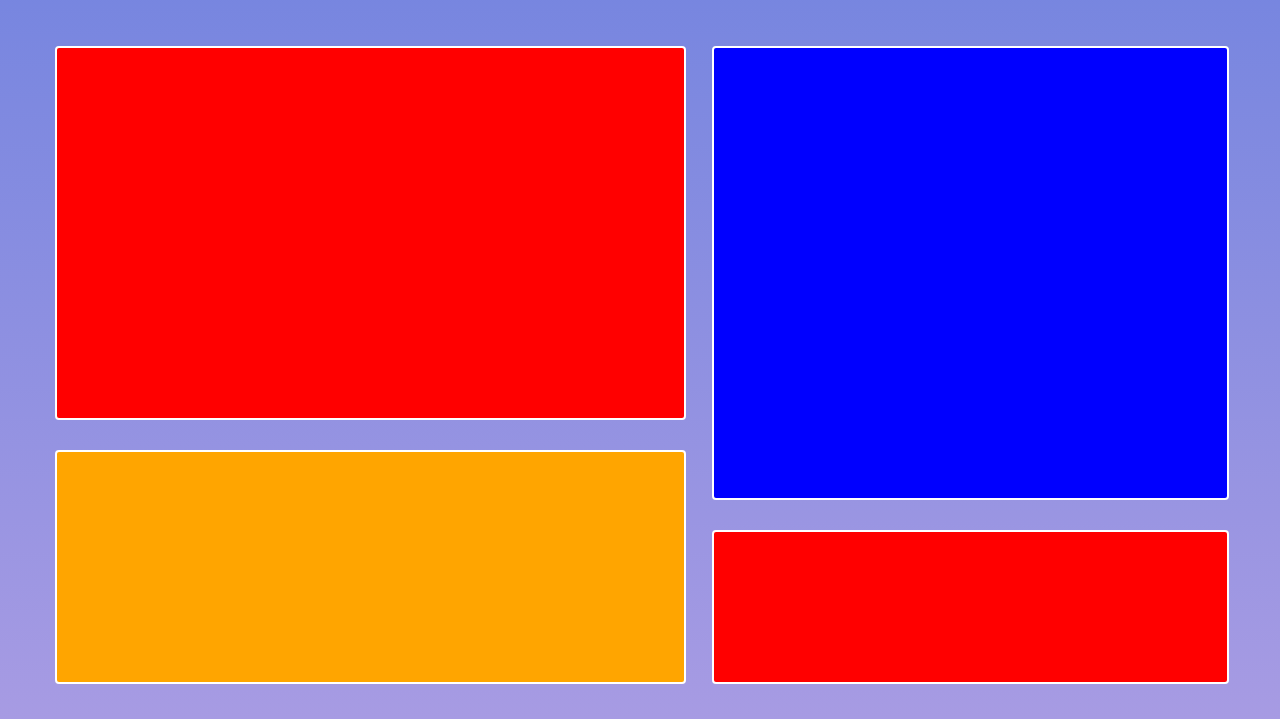
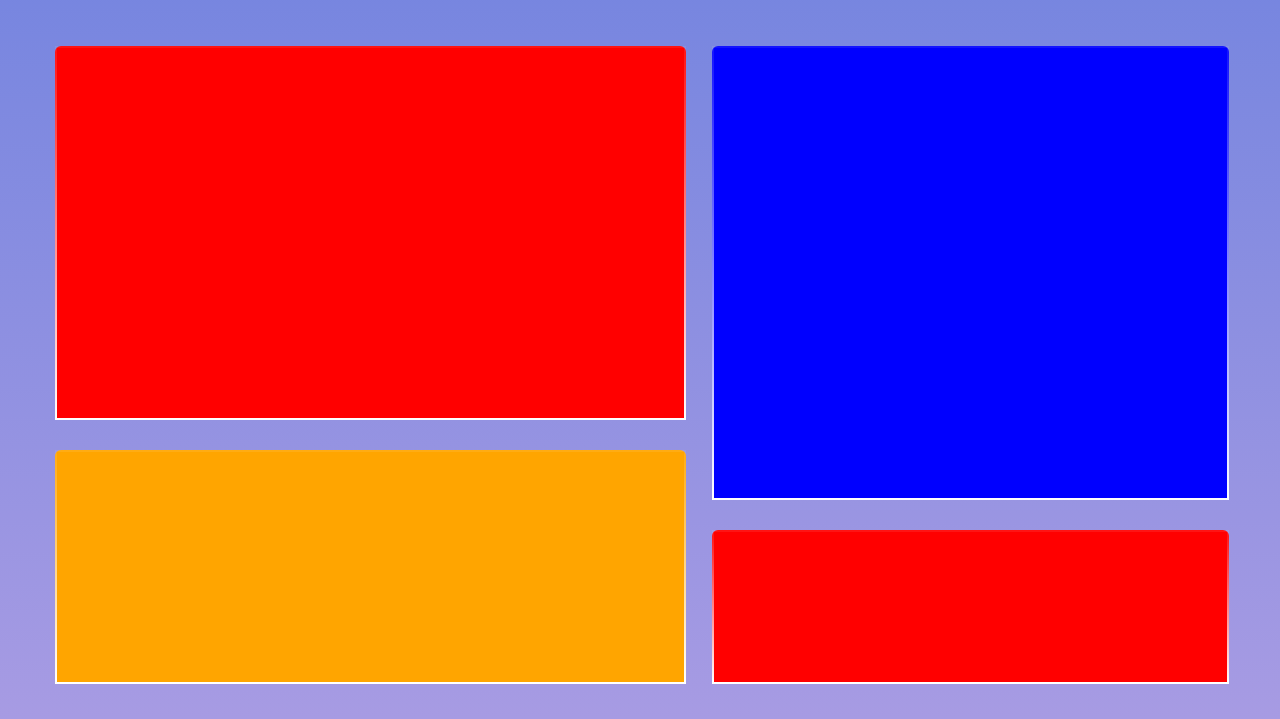
Before and after one commit to Cloiw/Portafolio, a plain HTML site: page index.html in a window 1280 px wide. Shown: the part 99-818 px from the top of the page. Drawn offline with Linux system fonts and the light colour scheme; a web font is replaced by a local one.

Commit message:
borde estructura proyectos

```diff
--- a/src/css/style.css
+++ b/src/css/style.css
@@ -98,9 +98,12 @@ nav{
 
 .project-one-top,.project-two-bot,.project-three-top,.project-four-bot{
     width: 100%;
-    border-radius: 4px;
-    border:solid 2px white;
+    border-radius: 6px;
+    border: solid 2.5px white;
+    border-image: linear-gradient(0deg, rgb(255, 255, 255), rgba(255, 255, 255, 0.075)) 1;
+
 }
+
 .project-one-top{
     height: 370px;
     margin-bottom: 30px;
```
